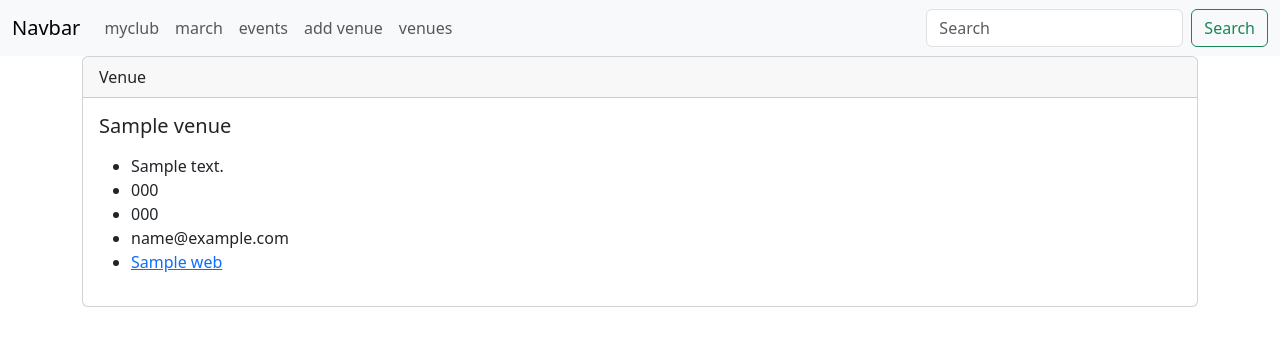
After one commit to CodeWithMe08/myclub-website, a Django app: template myclub_website/events/templates/events/show_venue.html in a window 1280 px wide. The commit adds this page. Shown: the top 346 px of the page. Run offline with Django 4.2, Linux system fonts and the light colour scheme; the template is opened without the code that fills it: most values are stand-ins (such as "Sample title", 1, 10 or a date in 2020).

Commit message:
retrieving venues on web page

```diff
--- a/myclub_website/events/models.py
+++ b/myclub_website/events/models.py
@@ -8,6 +8,9 @@ class Venue(models.Model):
     phone = models.CharField('Contact Phone', max_length=15)
     web  = models.URLField('Website Address', blank=True)
     email_address  = models.EmailField('Email Address', blank=True)
+
+    def __str__(self):
+            return self.name
 
 
 class MyClubUser(models.Model):
--- a/myclub_website/events/templates/events/navbar.html
+++ b/myclub_website/events/templates/events/navbar.html
@@ -17,7 +17,10 @@
             <a class="nav-link" href="{% url 'list-events' %}">events</a>
           </li>
           <li class="nav-item">
-            <a class="nav-link" href="{% url 'add-venue' %}">venue</a>
+            <a class="nav-link" href="{% url 'add-venue' %}">add venue</a>
+          </li>
+          <li class="nav-item">
+            <a class="nav-link" href="{% url 'list-venues' %}">venues</a>
           </li>
         </ul>
         <form class="d-flex" role="search">
--- /dev/null
+++ b/myclub_website/events/templates/events/show_venue.html
@@ -0,0 +1,28 @@
+{% extends 'events/base.html' %}
+
+{% block content %}
+
+
+<div class="card">
+  <div class="card-header">
+    Venue
+  </div>
+  <div class="card-body">
+    <h5 class="card-title">{{ venue }}</h5>
+    <p class="card-text">
+    	<ul>
+
+	<li>{{ venue.address }}</li>
+	<li>{{ venue.zip_code }}</li>
+	<li>{{ venue.phone }}</li>
+	<li>{{ venue.email_address }}</li>
+	<li><a href="{{ venue.web }}">{{ venue.web }}</a></li>
+
+	</ul>
+
+    </p>
+  </div>
+</div>
+
+	</center>
+{% endblock %}
--- a/myclub_website/events/urls.py
+++ b/myclub_website/events/urls.py
@@ -6,5 +6,8 @@ urlpatterns = [
     path('', views.home, name="home"),
     path('<int:year>/<str:month>/', views.home, name="home"),
     path('events/', views.all_events, name= "list-events"),
-    path('add_venue', views.add_venue, name='add-venue'),
+    path('add_venue/', views.add_venue, name='add-venue'),
+    path('list_venues/', views.list_venues, name='list-venues'),
+    path('show_venue/<venue_id>', views.show_venue, name='show-venue'),
+
 ]
```
Also changed, not shown: myclub_website/events/templates/events/venue.html (added, +17 -0 lines), myclub_website/events/views.py (+12 -1 lines), myclub_website/db.sqlite3.
